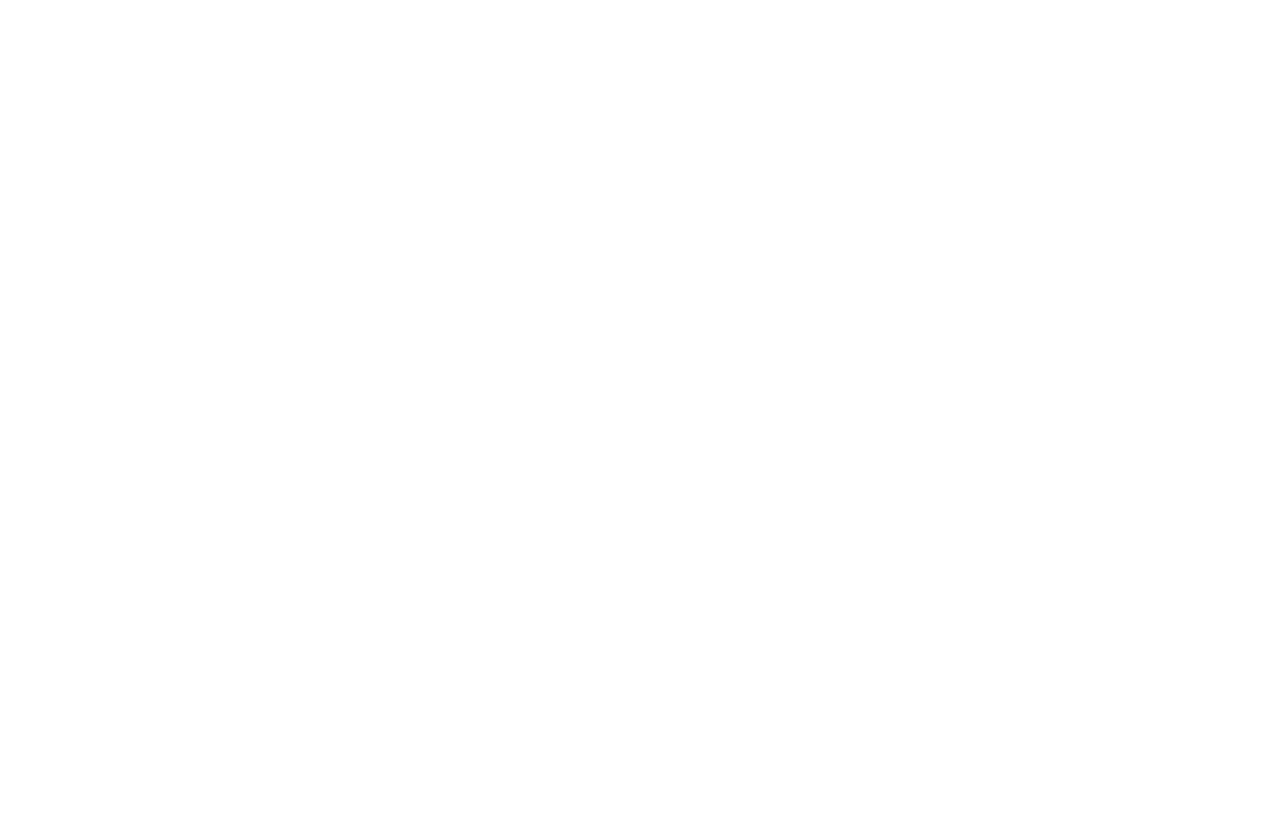
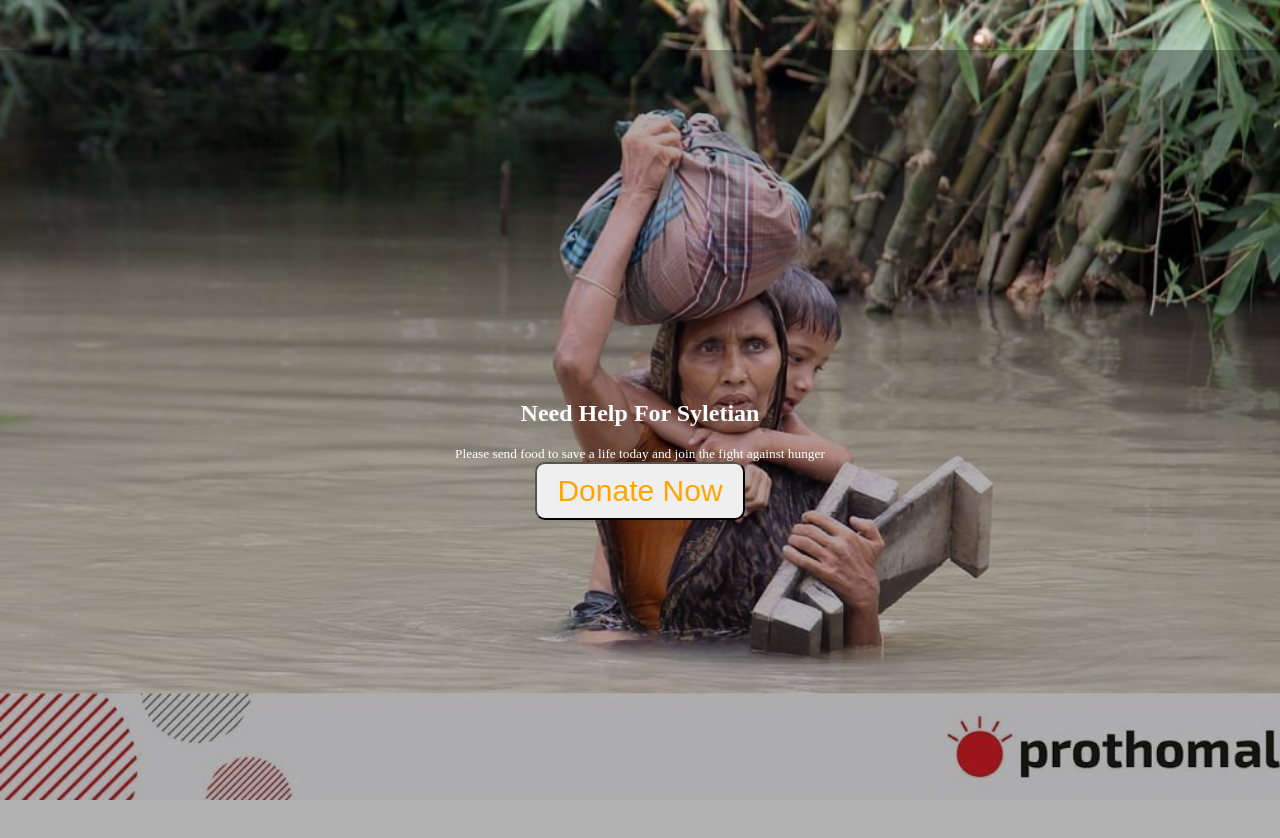
Before and after one commit to Anneparvin/help-sylhet, a plain HTML site: page index.html in a window 1280 px wide. Before the commit the page ends 800 px from the top, so only its background shows below. Drawn offline with Linux system fonts and the light colour scheme.

Commit message:
second commit

```diff
--- a/index.html
+++ b/index.html
@@ -9,7 +9,22 @@
      <link rel="stylesheet" href="style.css">
 </head>
 
+<section>
+     <div class="top-letter">
+          <div class ="overlay">
+                <h1>Need Help For Syletian</h1>
+               <small>Please send food to save a life today and join the fight against hunger</small>
+               <button type="button" class="btn-primary">Donate Now</ button>
+               </div>
+     </div>
+</section>
+
+
 <body>
+
+
+
+
 
 </body>
 
--- a/style.css
+++ b/style.css
@@ -0,0 +1,36 @@
+body {
+     margin: 0;
+     padding: 0;
+}
+
+.top-letter {
+
+
+     width: 100vw;
+     height: 100vh;
+     position: relative;
+     background-image: url(prosylhet1.jpg );
+     background-size: cover;
+     background-repeat: no-repeat;
+}
+
+.overlay {
+     width: 100%;
+     height: 100%;
+     position: absolute;
+     color: white;
+     display: flex;
+     flex-direction: column;
+     justify-content: center;
+     align-items: center;
+     background-color: rgb(0, 0, 0, 0.3);
+     margin-top: 50px;
+}
+.btn-primary {
+     background-color: rgba(orange,0,0,0.10);
+     color: orange;
+     font-size: 30px;
+     border-radius: 10px;
+     padding: 10px 20px;
+     border-box: 1px solid black;
+}
```
